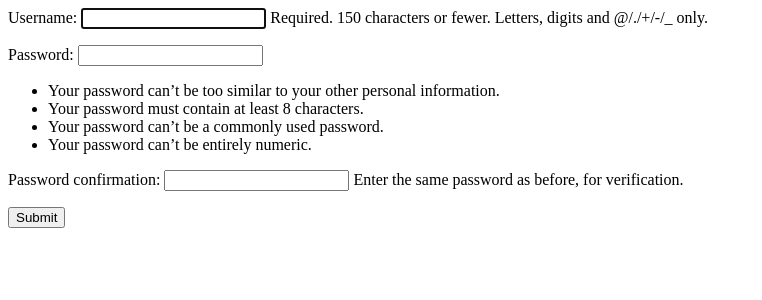
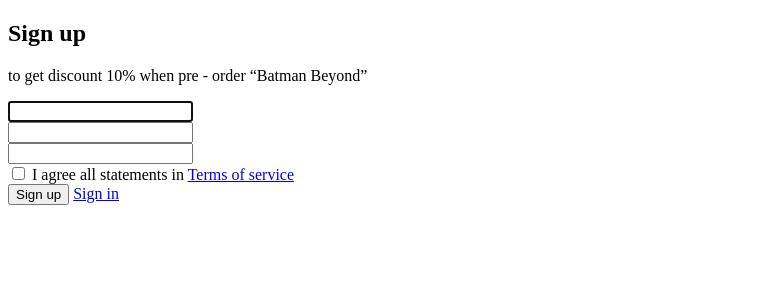
Before and after one commit to baiztheprogrammer/bezman, a Django app: page /accounts/customercreate/ in a window 1280 px wide. Shown: the top 300 px of the page, without its empty margins (0-762 px from the left). Run offline with Django 3.2, Linux system fonts and the light colour scheme; parts of the project's set-up code (start-up, migrations or seed data) failed here and were passed over; some libraries are stand-ins or nearby versions.

Commit message:
changed the entire create customer page

```diff
--- a/bezman_shop/supershop/templates/supershop/customer-create.html
+++ b/bezman_shop/supershop/templates/supershop/customer-create.html
@@ -1,8 +1,53 @@
-<form action="" method="POST">
-    {% csrf_token %}
-  {{ form.as_p }}
-    <input type="Submit" name="Submit">
+{% load static %}
+<!DOCTYPE html>
+<html lang="en">
+<head>
+    <meta charset="UTF-8">
+    <meta name="viewport" content="width=device-width, initial-scale=1.0">
+    <meta http-equiv="X-UA-Compatible" content="ie=edge">
+    <title>Sign Up Form by Colorlib</title>
 
+    <!-- Font Icon -->
+    <link rel="stylesheet" href="{% static 'fonts/material-icon/css/material-design-iconic-font.min.css'  %}">
 
+    <!-- Main css -->
+    <link rel="stylesheet" href="{% static 'css/style.css' %}">
+</head>
+<body>
 
-</form>
+    <div class="main">
+
+        <div class="container">
+            <div class="signup-content">
+                <form method="POST" id="signup-form" class="signup-form">
+                    {% csrf_token %}
+                    <h2>Sign up </h2>
+                    <p class="desc">to get discount 10% when pre - order <span>“Batman Beyond”</span></p>
+                    <div class="form-group">
+                        {{ form.username }}
+                    </div>
+                    <div class="form-group">
+                        {{ form.password1 }}
+                    </div>
+                    <div class="form-group">
+                        {{ form.password2 }}
+                        <span toggle="#password" class="zmdi zmdi-eye field-icon toggle-password"></span>
+                    </div>
+                    <div class="form-group">
+                        <input type="checkbox" name="agree-term" id="agree-term" class="agree-term" />
+                        <label for="agree-term" class="label-agree-term"><span><span></span></span>I agree all statements in  <a href="#" class="term-service">Terms of service</a></label>
+                    </div>
+                    <div class="form-group">
+                        <input type="submit" name="submit" id="submit" class="form-submit submit" value="Sign up"/>
+                        <a href="#" class="submit-link submit">Sign in</a>
+                    </div>
+                </form>
+            </div>
+        </div>
+
+    </div>
+
+<script src="{% static 'vendor/jquery/jquery.min.js' %}"></script>
+    <script src="{% static 'js/main.js' %}"></script>
+</body>
+</html>
```
